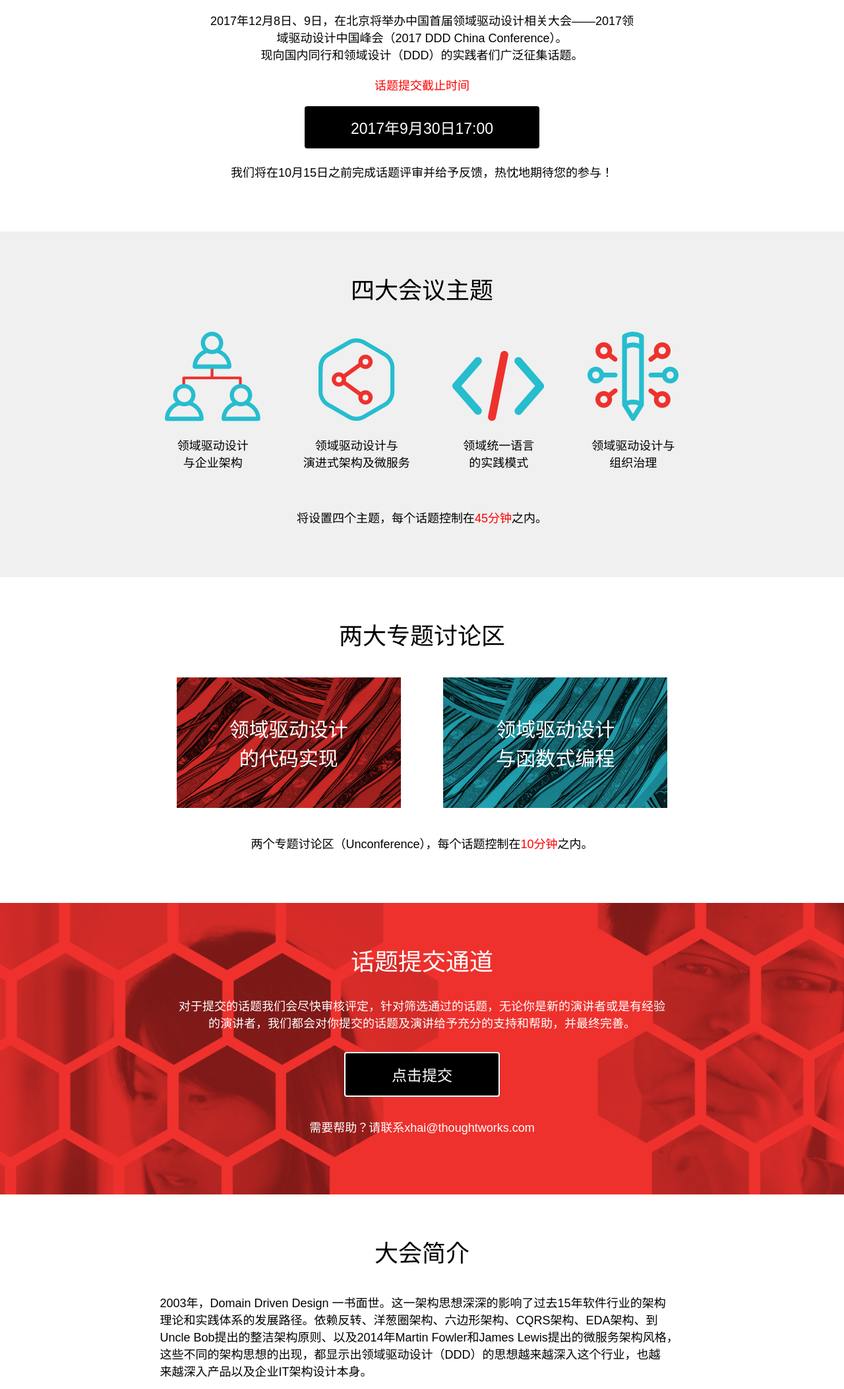
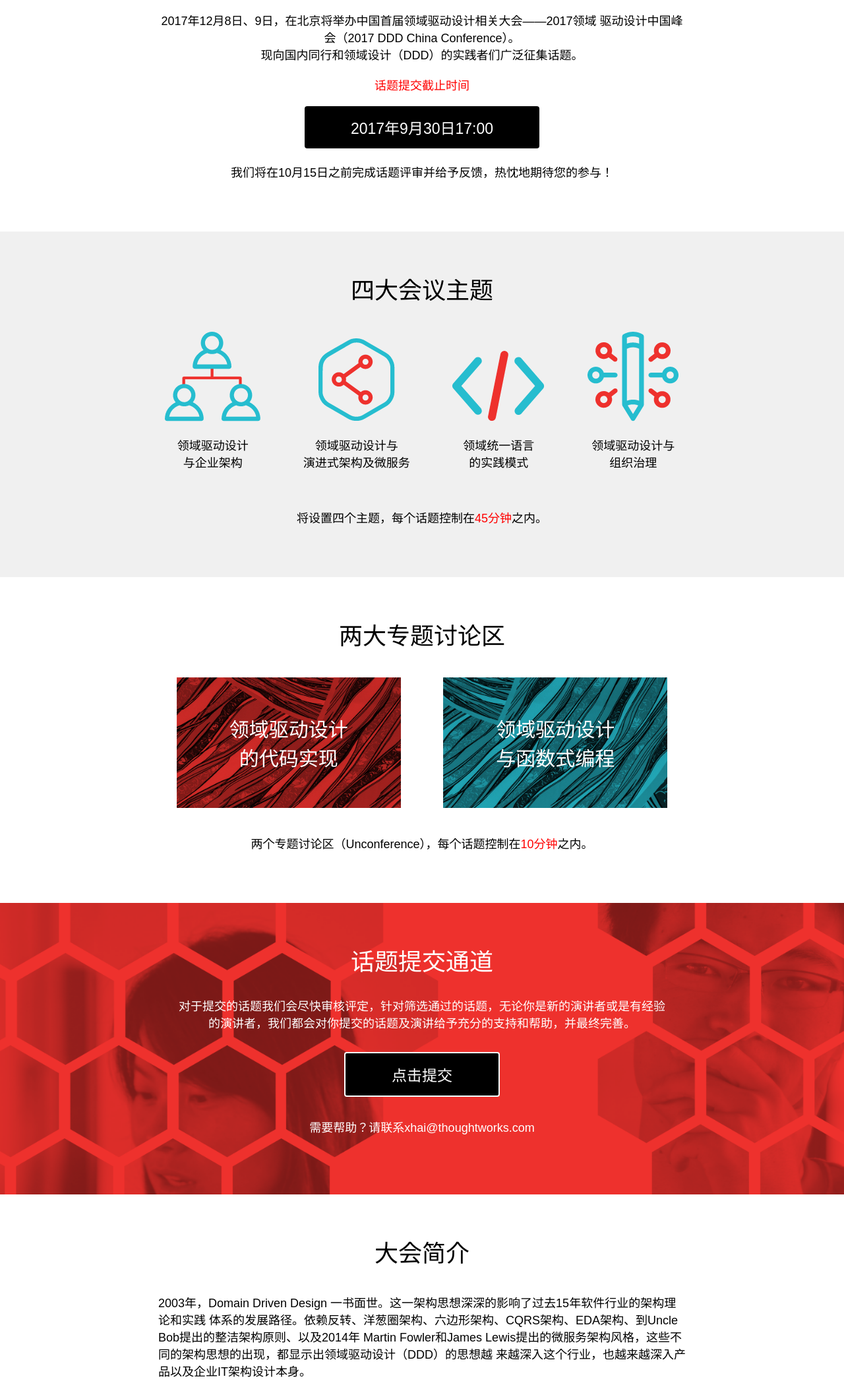
Before and after one commit to DDD-China/ddd-china-2017, a plain HTML site: page webContent/index.html in a window 1280 px wide. Shown: the part 649-2755 px from the top of the page at 66% size. Drawn offline with Linux system fonts and the light colour scheme; a web font is replaced by a local one.

Commit message:
[Cong] change paragraph to be flexible and max-width to be 800px.

```diff
--- a/webContent/css/main.less
+++ b/webContent/css/main.less
@@ -112,6 +112,8 @@ ul li ol {
 
 .word {
   font-size: 18px;
+  max-width: 800px;
+  margin: 1em auto;
 }
 
 .hero-banner {
--- a/webContent/index.html
+++ b/webContent/index.html
@@ -44,8 +44,8 @@
         <div class="grid-cell">
             <p class="title">提案征集</p>
             <div class="words">
-                <p class="word">2017年12月8日、9日，在北京将举办中国首届领域驱动设计相关大会——2017领
-                    <br>域驱动设计中国峰会（2017 DDD China Conference）。
+                <p class="word">2017年12月8日、9日，在北京将举办中国首届领域驱动设计相关大会——2017领域
+                    驱动设计中国峰会（2017 DDD China Conference）。
                     <br>现向国内同行和领域设计（DDD）的实践者们广泛征集话题。</p>
             </div>
             <div class="words">
@@ -132,18 +132,17 @@
         <div class="grid-cell">
             <p class="title">大会简介</p>
             <div class="words">
-                <p class="word">2003年，Domain Driven Design 一书面世。这一架构思想深深的影响了过去15年软件行业的架构
-                    <br>理论和实践体系的发展路径。依赖反转、洋葱圈架构、六边形架构、CQRS架构、EDA架构、到
-                    <br>Uncle Bob提出的整洁架构原则、以及2014年Martin Fowler和James Lewis提出的微服务架构风格，
-                    <br>这些不同的架构思想的出现，都显示出领域驱动设计（DDD）的思想越来越深入这个行业，也越
-                    <br>来越深入产品以及企业IT架构设计本身。
+                <p class="word">2003年，Domain Driven Design 一书面世。这一架构思想深深的影响了过去15年软件行业的架构理论和实践
+                    体系的发展路径。依赖反转、洋葱圈架构、六边形架构、CQRS架构、EDA架构、到Uncle Bob提出的整洁架构原则、以及2014年
+                    Martin Fowler和James Lewis提出的微服务架构风格，这些不同的架构思想的出现，都显示出领域驱动设计（DDD）的思想越
+                    来越深入这个行业，也越来越深入产品以及企业IT架构设计本身。
                 </p>
                 <p class="word">在国内，随着微服务的火热，领域驱动设计（DDD）的架构思想也越来越被企业和研发团队所重视。
-                    <br>一个典型的例子是，几乎每一个在尝试微服务的团队和产品，都从领域驱动设计（DDD）的实践当中
-                    <br>受益。作为国内领域驱动设计（DDD）思想和实践的领军者，ThoughtWorks的架构咨询师们希望和
-                    <br>社区的合作伙伴一起，组织一次领域驱动设计的峰会，从而创建一个让国内的领域驱动设计（DDD）
-                    <br>实践者们互相交流、分享自己团队的成功经验的机会。我们也希望通过这个大会，使得领域驱动设计
-                    <br>（DDD）的架构思想能够在国内被更多人所认知，从而形成更大的规模效应。
+                    一个典型的例子是，几乎每一个在尝试微服务的团队和产品，都从领域驱动设计（DDD）的实践当中
+                    受益。作为国内领域驱动设计（DDD）思想和实践的领军者，ThoughtWorks的架构咨询师们希望和
+                    社区的合作伙伴一起，组织一次领域驱动设计的峰会，从而创建一个让国内的领域驱动设计（DDD）
+                    实践者们互相交流、分享自己团队的成功经验的机会。我们也希望通过这个大会，使得领域驱动设计
+                    （DDD）的架构思想能够在国内被更多人所认知，从而形成更大的规模效应。
                 </p>
             </div>
             <div class="update">
```
Also changed, not shown: webContent/css/main.css.
